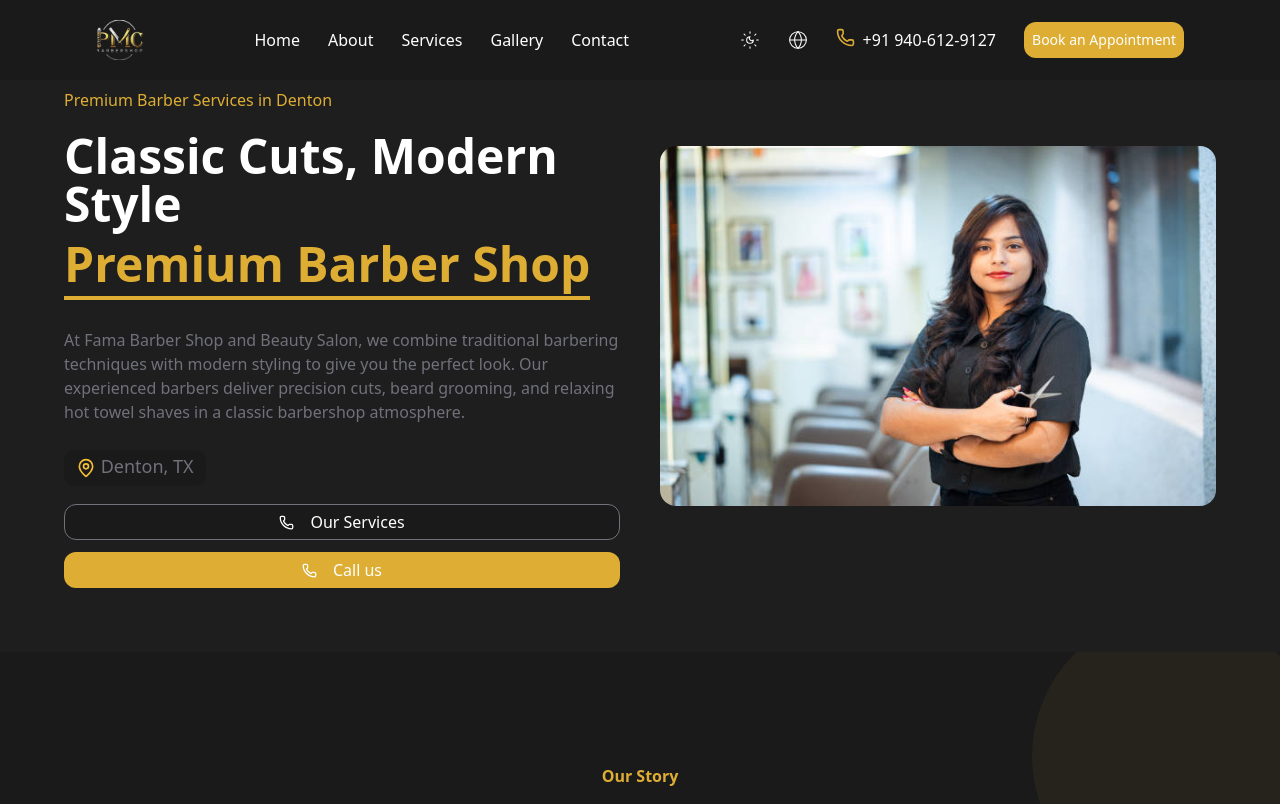
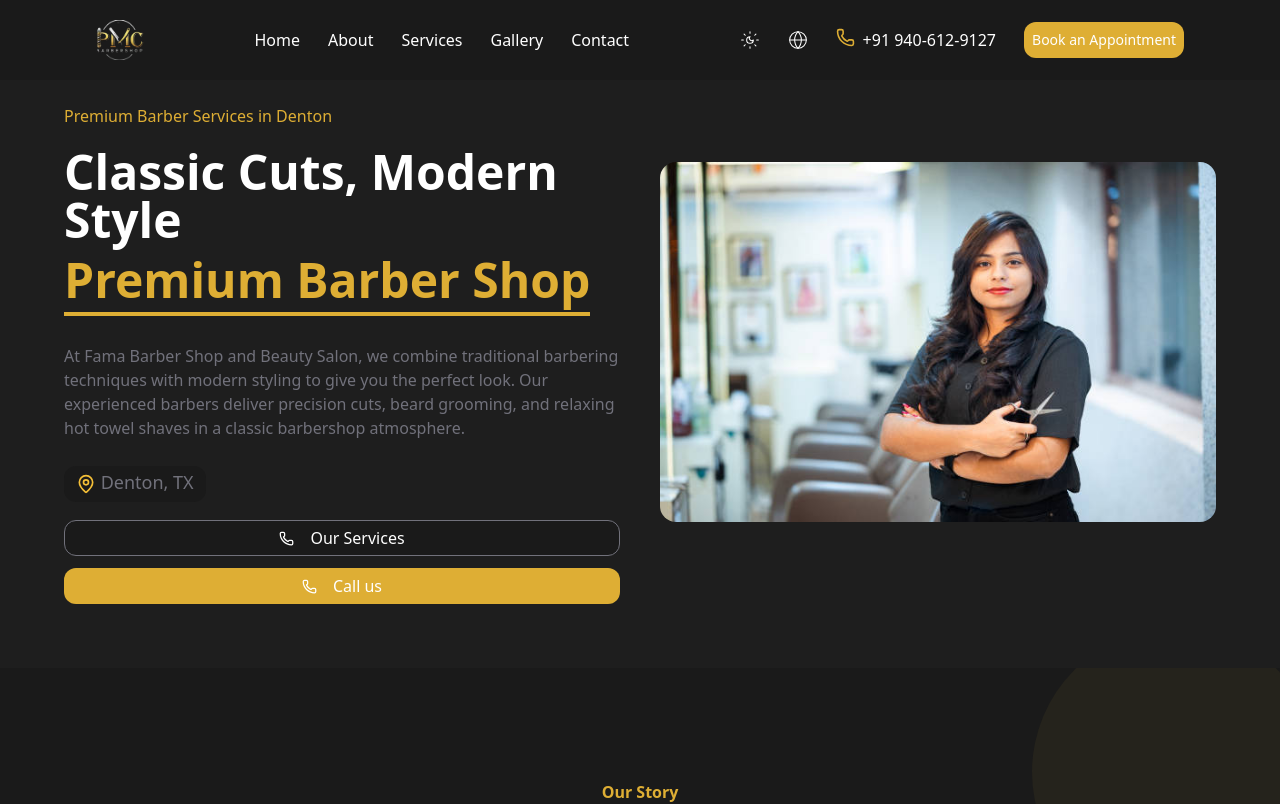
Before and after one commit to vikaskushwah738/fama-barber-landing, a Next.js app: page / in a window 1280 px wide. Shown: the top 804 px of the page. Built offline with nearby package versions, Linux system fonts and the light colour scheme.

Commit message:
small updtaes

```diff
--- a/components/HeroSection.tsx
+++ b/components/HeroSection.tsx
@@ -3,7 +3,7 @@ import Image from "next/image";
 import Link from "next/link";
 const HeroSection = () => {
     return (
-        <section className="bg-[#1E1E1E] lg:flex lg:px-16 md:px-10 px-5 py-16 lg:gap-10">
+        <section className="bg-[#1E1E1E] lg:flex lg:px-16 md:px-10 px-5 py-16 lg:gap-10 pt-20">
             <div className="lg:w-[50%]">
                 <h1 className="text-[#DEAE34] pt-6"> Premium Barber Services in Denton</h1>
                 <p className="text-white text-5xl font-extrabold pt-5"> Classic Cuts, Modern Style</p>
```
